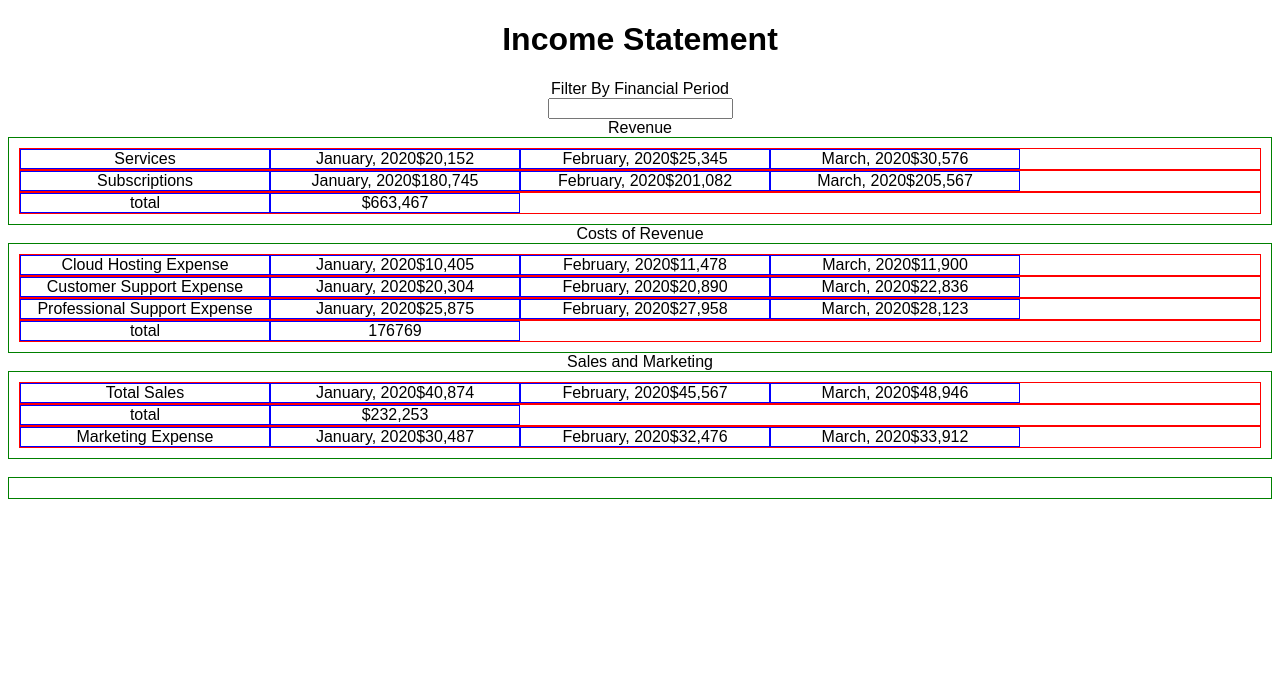
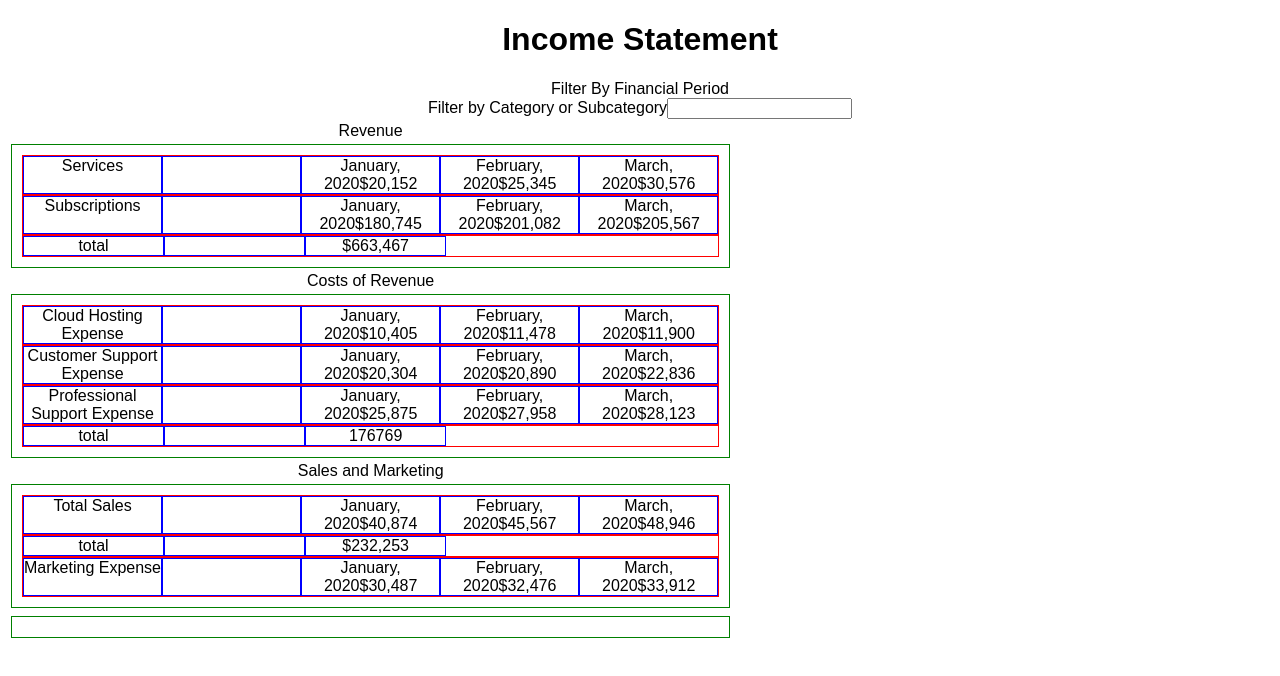
Before and after one commit to switzerb/IncomeStatementUI, a React (Create React App) app: page / in a window 1280 px wide. Shown: the top 676 px of the page. Built offline with nearby package versions, Linux system fonts and the light colour scheme.

Commit message:
Set up a context for the filter values

```diff
--- a/src/App.js
+++ b/src/App.js
@@ -2,6 +2,7 @@ import React, {useEffect, useState} from "react";
 import IncomeStatementTable from "./IncomeStatementTable";
 import MonthSelect from "./MonthSelect";
 import CategoryFilter from "./CategoryFilter";
+import FilterContext from "./FilterContext";
 import {getIncomeStatement} from "./apiMock";
 
 import "./styles.css";
@@ -10,7 +11,13 @@ const App = () => {
     const [isLoading, setIsLoading] = useState(false);
     const [data, setData] = useState([]);
     const [periods, setPeriods] = useState([]);
+    const [currentPeriod, setCurrentPeriod] = useState("")
     const [keyword, setKeyword] = useState("");
+
+    const filters = {
+        currentPeriod,
+        keyword
+    }
 
     useEffect(() => {
         async function fetchData() {
@@ -29,21 +36,38 @@ const App = () => {
     }, []);
 
     const handleSelect = (selection) => {
-        console.log(selection)
+        setCurrentPeriod(selection);
     }
 
     const handleFilter = (e) => {
         setKeyword(e.target.value);
+        filterDataSet(e.target.value, "CATEGORY")
+    }
+
+    const filterDataSet = (keyword, type) => {
+        // need elegant way to filter the data?
+        const filtered = data.filter( row => {
+            // console.log(row);
+            // if(type === "PERIOD") {
+            //     return row?.subCategories?.values?.month === keyword;
+            // } else if (type === "CATEGORY") {
+            //     return row?.subCategories?.includes(keyword);
+            // }
+        })
+        // setData(filtered);
     }
 
     return isLoading
         ? <p>Loading...</p>
-        : <div className="App">
+        :
+        <FilterContext.Provider value={filters}>
+            <div className="App">
             <h1>Income Statement</h1>
             <MonthSelect options={periods} onClick={handleSelect}/>
             <CategoryFilter keyword={keyword} onChange={handleFilter}/>
-            <IncomeStatementTable data={data}/>
-        </div>;
+            <IncomeStatementTable data={data} showPeriod={currentPeriod}/>
+        </div>
+        </FilterContext.Provider>;
 }
 
 export default App;
--- a/src/CategoryFilter.js
+++ b/src/CategoryFilter.js
@@ -1,9 +1,13 @@
 import React from "react";
 
 const CategoryFilter = ({keyword, onChange}) => {
-    return (<input
-        onChange={onChange}
-    />)
+    return (<>
+        <label>Filter by Category or Subcategory</label>
+        <input
+            id="filter"
+            onChange={onChange}
+        />
+        </>)
 }
 
 export default CategoryFilter;
--- /dev/null
+++ b/src/FilterContext.js
@@ -0,0 +1,3 @@
+import React from "react";
+
+export default React.createContext(null);
--- a/src/IncomeStatementSubCategory.js
+++ b/src/IncomeStatementSubCategory.js
@@ -1,4 +1,5 @@
 import React from "react";
+import FilterContext from "./FilterContext"
 
 const IncomeStatementSubCategory = ({subcategory}) => {
     const { name, values } = subcategory;
@@ -13,10 +14,18 @@ const IncomeStatementSubCategory = ({subcategory}) => {
     }
 
     return (
-        <div className="subcat-row">
-            <div>{name}</div>
-            { isTotal === "string" ? <div>{values}</div> : renderDetails(values)}
-        </div>
+        <FilterContext.Consumer>
+            {
+                filters => {
+                    console.log(filters)
+                    return <div className="subcat-row">
+                        <div>{name}</div>
+                        <div>{filters.currentPeriod}</div>
+                        { isTotal === "string" ? <div>{values}</div> : renderDetails(values)}
+                    </div>
+                }
+            }
+        </FilterContext.Consumer>
     )
 }
 export default IncomeStatementSubCategory;
--- a/src/IncomeStatementTable.js
+++ b/src/IncomeStatementTable.js
@@ -1,23 +1,28 @@
 import React from "react";
 import {IncomeStatementCategory} from "./IncomeStatementCategory";
 
-const IncomeStatementTable = ({data}) => {
+const IncomeStatementTable = ({data, showPeriod}) => {
     const hasData = data.length > 0;
     if(!hasData) { return <p>No information is available at this time.</p>}
 
     return (
       <div>
+          <table>
         {data.map((category) => {
           return (
               <>
-                <div>
-                  {category.name}
-                  <br/>
-                </div>
-                <IncomeStatementCategory category={category}/>
+                <tr>
+                    <td>{category.name}</td>
+                </tr>
+                  <tr>
+                      <td>
+                          <IncomeStatementCategory category={category} />
+                      </td>
+                  </tr>
               </>
           );
         })}
+          </table>
       </div>
   );
 }
```
